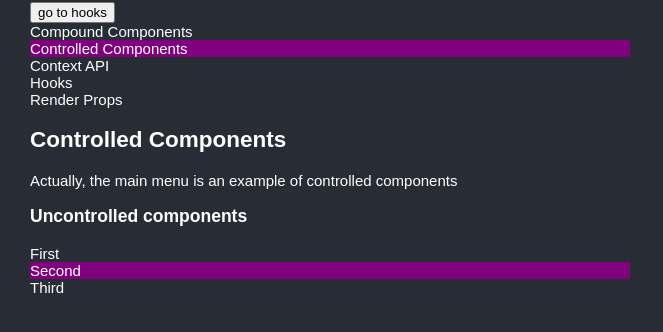
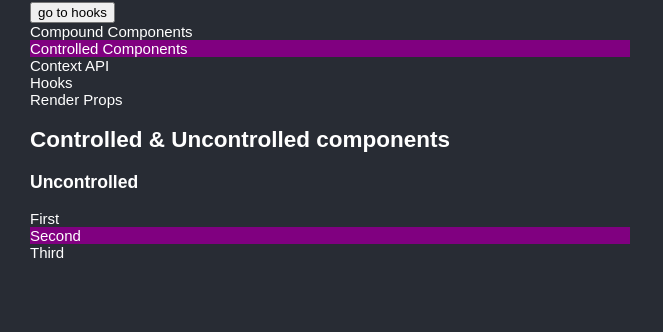
Before and after one commit to chmartinez/react-advance-patterns, a React app: page / in a window 1280 px wide. Both pictures are taken after a click on the element "Controlled Components". Shown: the part 102-434 px from the top of the page, without its empty margins (0-663 px from the left). Built offline with nearby package versions, Linux system fonts and the light colour scheme.

Commit message:
refactor: Change page title & controlled components example

```diff
--- a/public/index.html
+++ b/public/index.html
@@ -4,7 +4,7 @@
   <meta charset="utf-8">
   <meta name="viewport" content="width=device-width, initial-scale=1">
   <link rel="shortcut icon" href="%PUBLIC_URL%/favicon.ico">
-  <title>React Academy Labs</title>
+  <title>ReactDay Berlín Workshop</title>
 </head>
 <body>
 <div id="root"></div>
--- a/src/controlledComponents/index.js
+++ b/src/controlledComponents/index.js
@@ -5,14 +5,15 @@ import Tab from '../shared/Tab';
 function App() {
     return (
         <React.Fragment>
-            <h2>Controlled Components</h2>
-            <span>Actually, the main menu is an example of controlled components</span>
-            <h3>Uncontrolled components</h3>
-            <Tabs initialValue="second">
-                <Tab value="first"> First </Tab>
-                <Tab value="second"> Second </Tab>
-                <Tab value="third"> Third </Tab>
-            </Tabs>
+            <h2>Controlled & Uncontrolled components</h2>
+            <section>
+                <h3>Uncontrolled</h3>
+                <Tabs initialValue="second">
+                    <Tab value="first"> First </Tab>
+                    <Tab value="second"> Second </Tab>
+                    <Tab value="third"> Third </Tab>
+                </Tabs>
+            </section>
         </React.Fragment>
     );
 }
```
